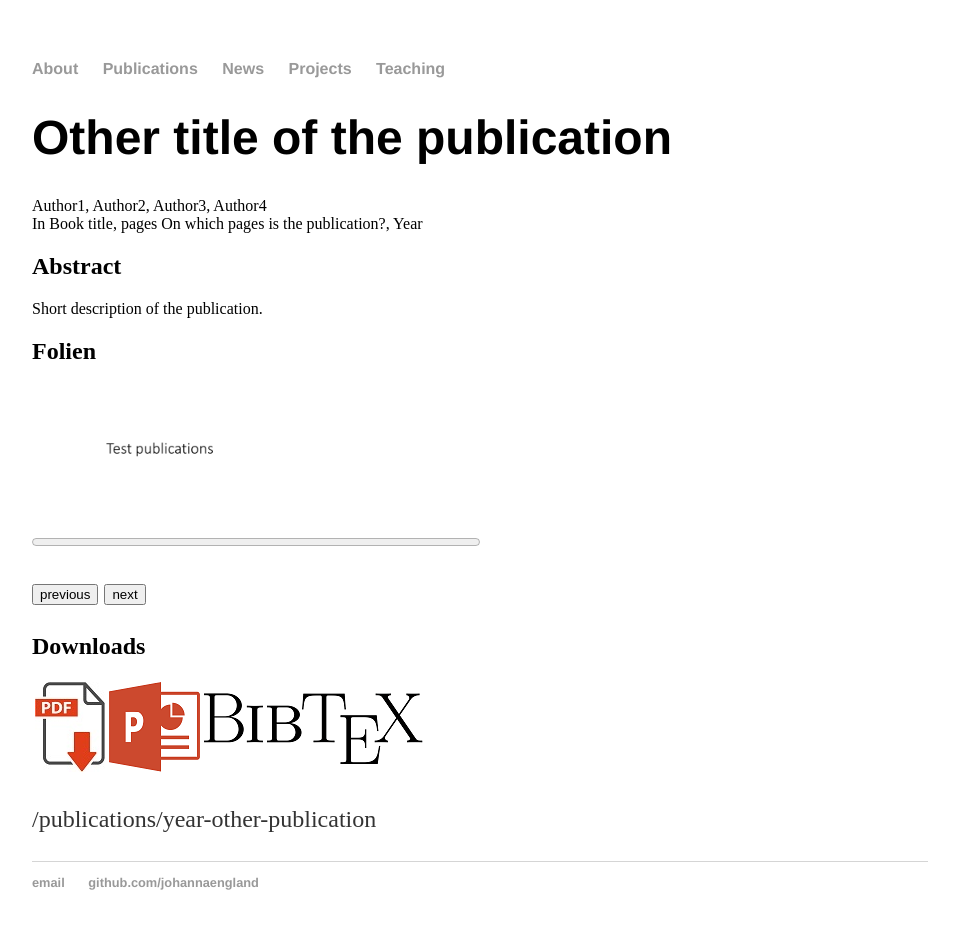
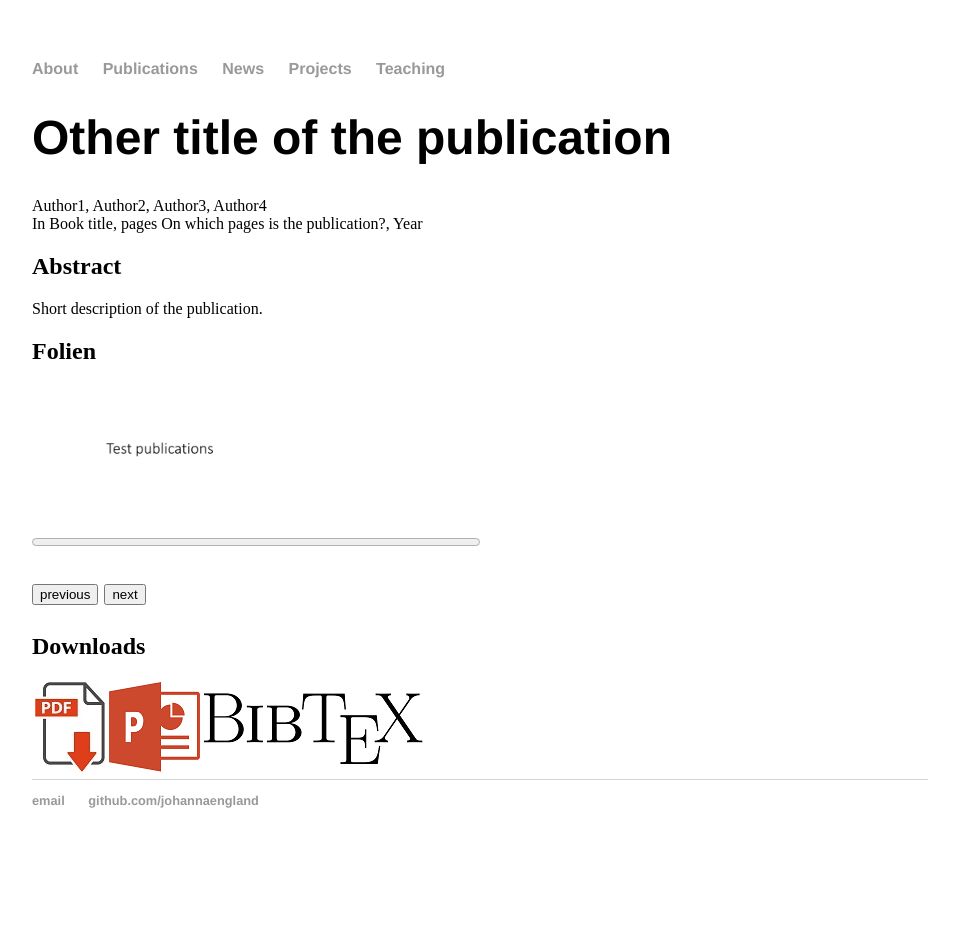
Before and after one commit to johannaengland/johannaengland.github.io, a Jekyll site: the page built from _publications/year-other-publication.md, in a window 1280 px wide. Shown: the whole page, without its empty margins (160-1119 px from the left). Built offline with Jekyll 4.4.1, drawn with Linux system fonts in a browser that asks for light colours; after the commit the page ends 900 px from its top, so only the background shows below that.

Commit message:
Update publications.html

```diff
--- a/_layouts/publications.html
+++ b/_layouts/publications.html
@@ -39,7 +39,6 @@
         <td id="bibtexText" class="bibtexTextHidden"><pre>Something</pre></td>
 
     </table>
-    <p> {{page.url}}
 
     <footer>
         <ul>
```
